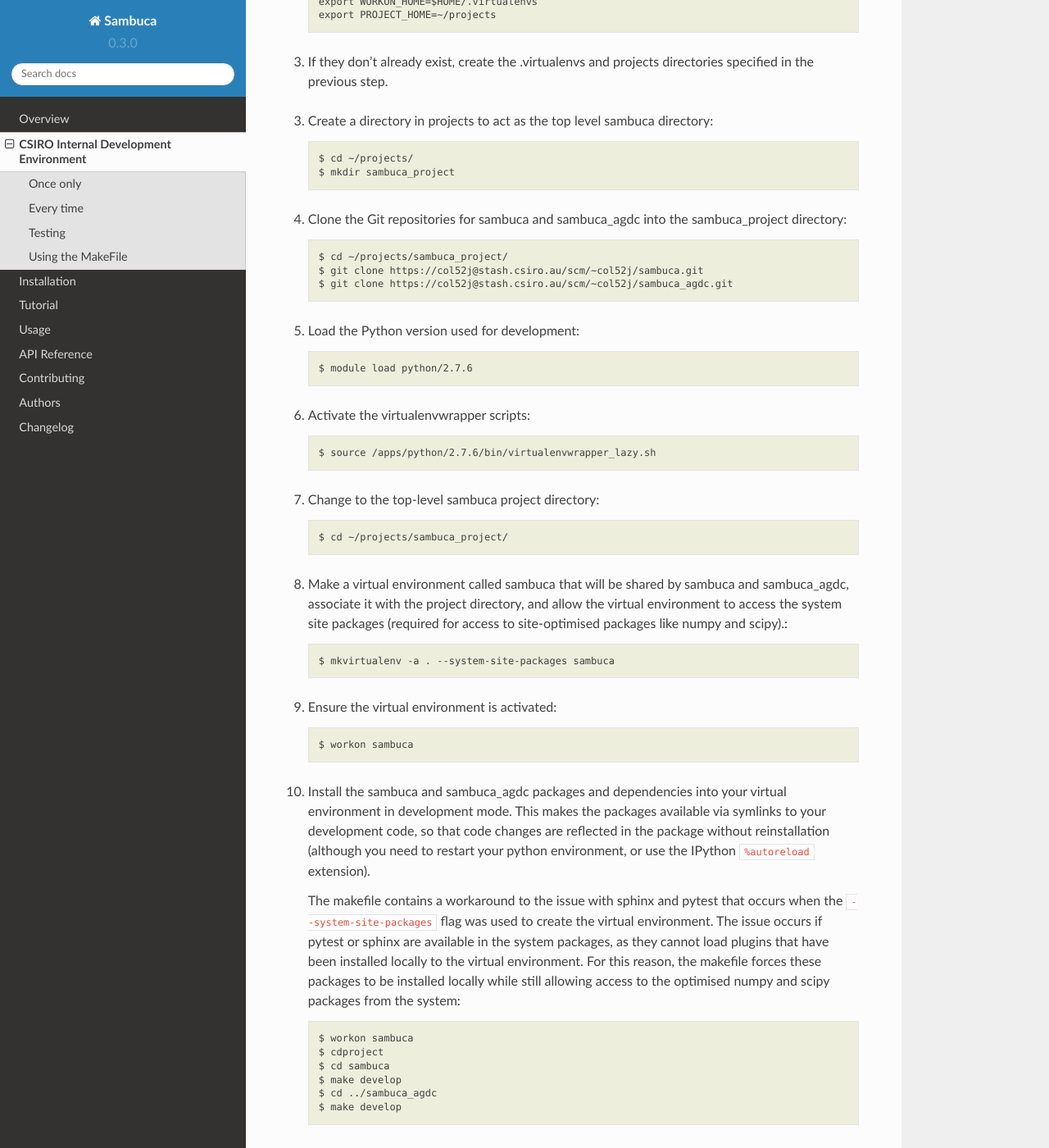
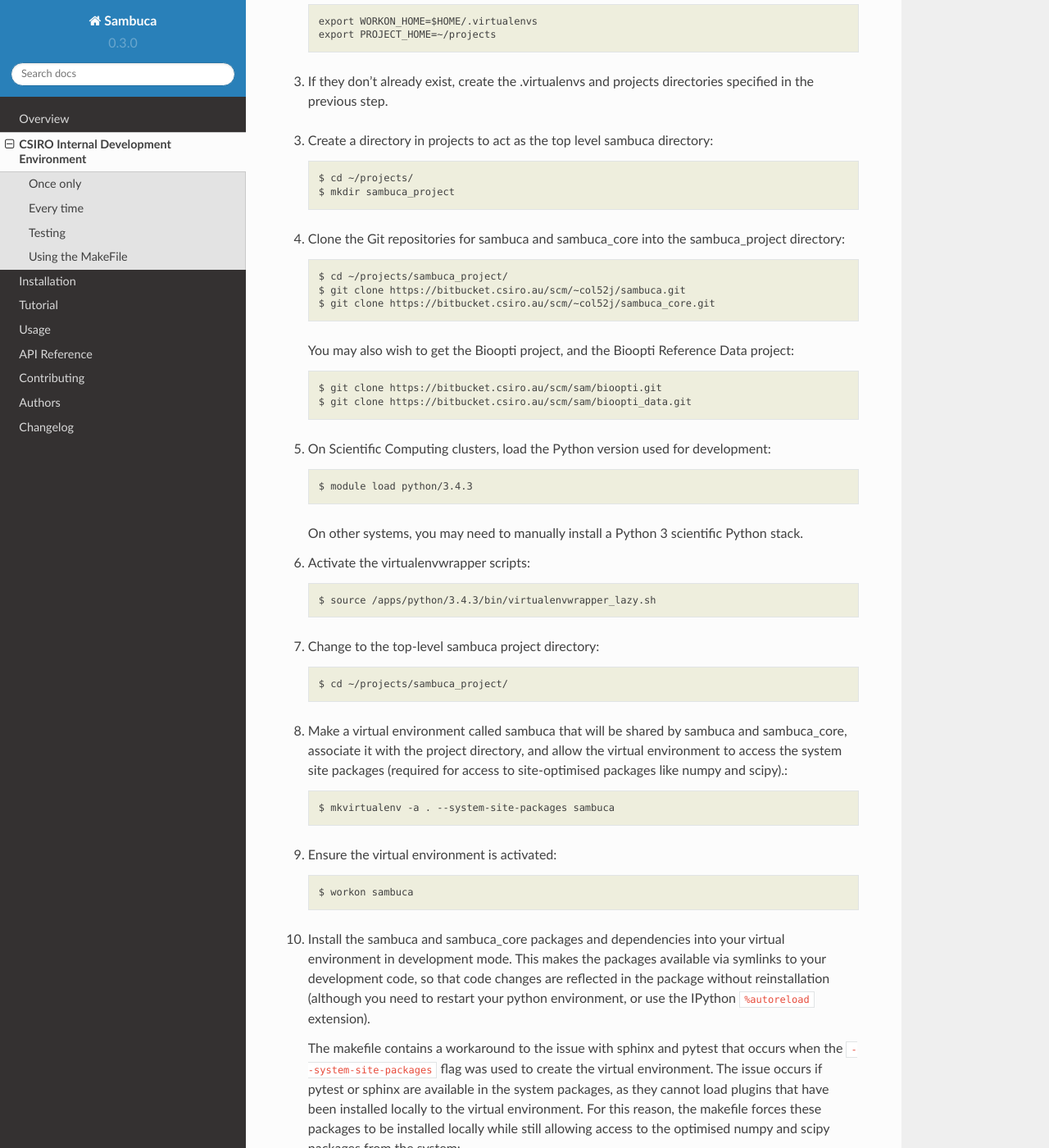
Before and after one commit to obarrilero/sambuca, a Sphinx documentation site: the page built from docs/csiro_development_environment.rst, in a window 1280 px wide and 1400 px high, scrolled down 716 px. Shown: the whole window at 82% size. Built offline with Sphinx 7.4.7 and the Read the Docs theme 2.0.0, drawn with Linux system fonts in a browser that asks for light colours; some of the changed text lies outside the part shown.

Commit message:
updated documentation templates for new classes

```diff
--- a/docs/csiro_development_environment.rst
+++ b/docs/csiro_development_environment.rst
@@ -16,7 +16,8 @@
 
 Once only
 ---------
-1.  load the git module::
+1.  On Scientific Computing clusters, load the git module (otherwise make sure
+    you have Git installed)::
 
         $ module load git
 
@@ -34,27 +35,37 @@
         $ cd ~/projects/
         $ mkdir sambuca_project
 
-4.  Clone the Git repositories for sambuca and sambuca_agdc into the
+4.  Clone the Git repositories for sambuca and sambuca_core into the
     sambuca_project directory::
 
         $ cd ~/projects/sambuca_project/
-        $ git clone https://col52j@stash.csiro.au/scm/~col52j/sambuca.git
-        $ git clone https://col52j@stash.csiro.au/scm/~col52j/sambuca_agdc.git
+        $ git clone https://bitbucket.csiro.au/scm/~col52j/sambuca.git
+        $ git clone https://bitbucket.csiro.au/scm/~col52j/sambuca_core.git
 
-5.  Load the Python version used for development::
+    You may also wish to get the Bioopti project, and the Bioopti Reference Data
+    project::
 
-        $ module load python/2.7.6
+        $ git clone https://bitbucket.csiro.au/scm/sam/bioopti.git
+        $ git clone https://bitbucket.csiro.au/scm/sam/bioopti_data.git
+
+5.  On Scientific Computing clusters, load the Python version used for
+    development::
+
+        $ module load python/3.4.3
+
+    On other systems, you may need to manually install a Python 3 scientific
+    Python stack.
 
 6.  Activate the virtualenvwrapper scripts::
 
-        $ source /apps/python/2.7.6/bin/virtualenvwrapper_lazy.sh
+        $ source /apps/python/3.4.3/bin/virtualenvwrapper_lazy.sh
 
 7.  Change to the top-level sambuca project directory::
 
         $ cd ~/projects/sambuca_project/
 
 8.  Make a virtual environment called sambuca that will be shared by sambuca and
-    sambuca_agdc, associate it with the project directory, and allow the virtual
+    sambuca_core, associate it with the project directory, and allow the virtual
     environment to access the system site packages (required for access to
     site-optimised packages like numpy and scipy).::
 
@@ -64,7 +75,7 @@
 
         $ workon sambuca
 
-10. Install the sambuca and sambuca_agdc packages and dependencies into your
+10. Install the sambuca and sambuca_core packages and dependencies into your
     virtual environment in development mode.  This makes the packages available
     via symlinks to your development code, so that code changes are reflected in
     the package without reinstallation (although you need to restart your python
@@ -81,19 +92,19 @@
         $ workon sambuca
         $ cdproject
         $ cd sambuca
-        $ make develop
-        $ cd ../sambuca_agdc
-        $ make develop
+        $ make sitepkg-develop
+        $ cd ../sambuca_core
+        $ make sitepkg-develop
 
 Every time
 ----------
 1.  Load the Python version used for development::
 
-        $ module load python/2.7.6
+        $ module load python/3.4.3
 
 2.  Activate the virtualenvwrapper scripts::
 
-        $ source /apps/python/2.7.6/bin/virtualenvwrapper_lazy.sh
+        $ source /apps/python/3.4.3/bin/virtualenvwrapper_lazy.sh
 
 3.  Activate the sambuca virtual environment::
 
--- /dev/null
+++ b/docs/reference/sambuca.all_parameters.rst
@@ -0,0 +1,5 @@
+sambuca.AllParameters
+=====================
+
+.. autofunction:: sambuca.all_parameters.create_fixed_parameter_set
+.. autoclass:: sambuca.all_parameters.AllParameters
--- /dev/null
+++ b/docs/reference/sambuca.objective_functions.rst
@@ -0,0 +1,4 @@
+Objective Functions
+===================
+
+.. autoclass:: sambuca.scipy_objective.SciPyObjective
--- /dev/null
+++ b/docs/reference/sambuca.pixel_result_handlers.rst
@@ -0,0 +1,9 @@
+Pixel Result Handlers
+=====================
+
+Pixel result handlers are called by the parameter estimator with the final
+result for a pixel. Subclasses can implement various functionality, such as
+writing results to memory structures or files.
+
+.. autoclass:: sambuca.pixel_result_handler.PixelResultHandler
+.. autoclass:: sambuca.array_result_writer.ArrayResultWriter
```
Also changed, not shown: other parts of docs/csiro_development_environment.rst (+0 -5 lines), 1 other file.
